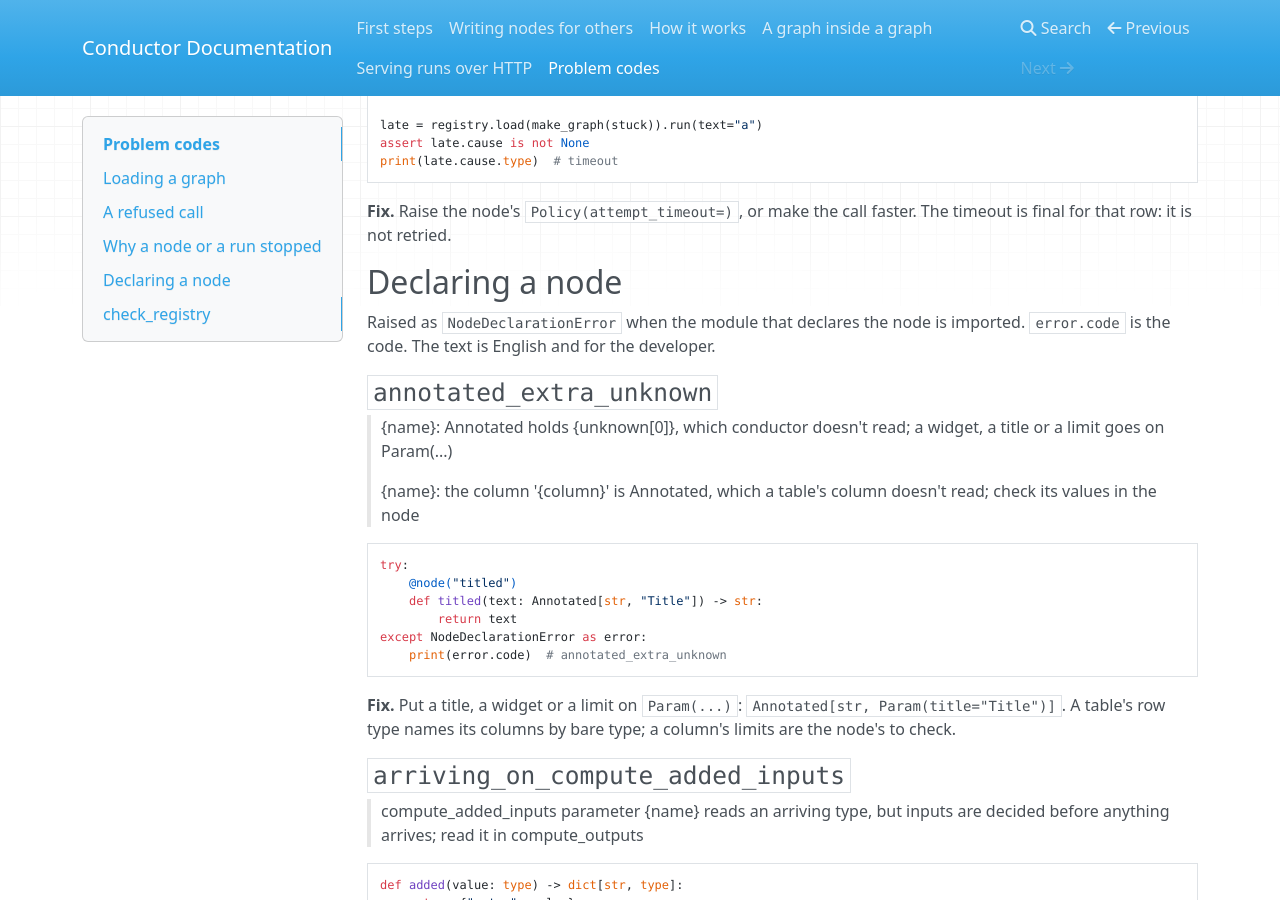
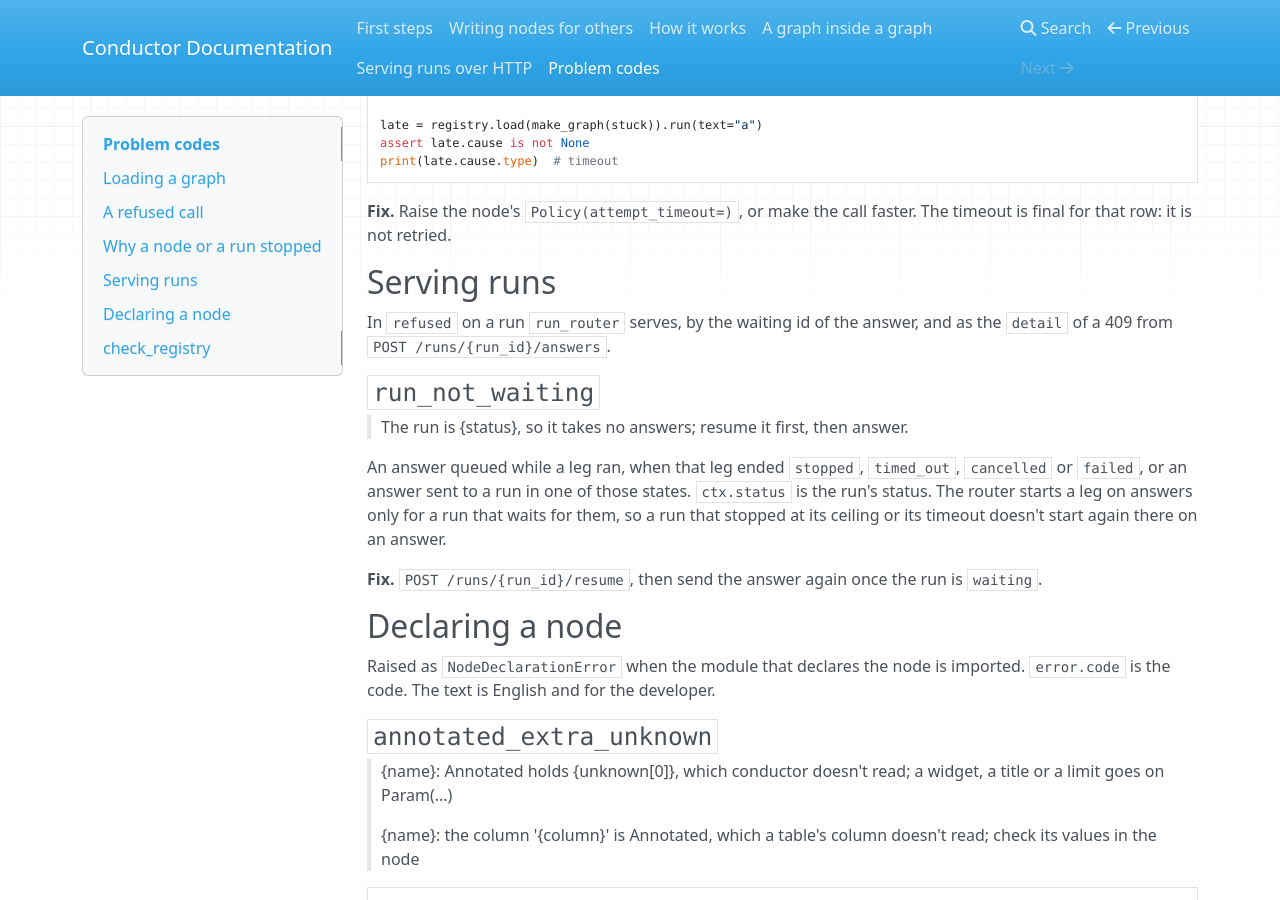
Before and after one commit to syv-ai/conductor, an MkDocs documentation site: the page built from docs/problems.md, in a window 1280 px wide and 900 px high, scrolled down 17151 px. Built offline with MkDocs 1.6.1, drawn with Linux system fonts in a browser that asks for light colours; nearby versions of some CDN libraries.

Commit message:
fix: run_not_waiting is in PROBLEM_CODES and on the problems page under serving runs, so a host translating by code finds it

```diff
--- a/docs/problems.md
+++ b/docs/problems.md
@@ -885,6 +885,18 @@ print(late.cause.type)  # timeout
 
 **Fix.** Raise the node's `Policy(attempt_timeout=)`, or make the call faster. The timeout is final for that row: it is not retried.
 
+## Serving runs
+
+In `refused` on a run `run_router` serves, by the waiting id of the answer, and as the `detail` of a 409 from `POST /runs/{run_id}/answers`.
+
+### `run_not_waiting`
+
+> The run is {status}, so it takes no answers; resume it first, then answer.
+
+An answer queued while a leg ran, when that leg ended `stopped`, `timed_out`, `cancelled` or `failed`, or an answer sent to a run in one of those states. `ctx.status` is the run's status. The router starts a leg on answers only for a run that waits for them, so a run that stopped at its ceiling or its timeout doesn't start again there on an answer.
+
+**Fix.** `POST /runs/{run_id}/resume`, then send the answer again once the run is `waiting`.
+
 ## Declaring a node
 
 Raised as `NodeDeclarationError` when the module that declares the node is imported. `error.code` is the code. The text is English and for the developer.
```
Also changed, not shown: docs/serving-runs.md (+1 -1 lines), 4 other files.
